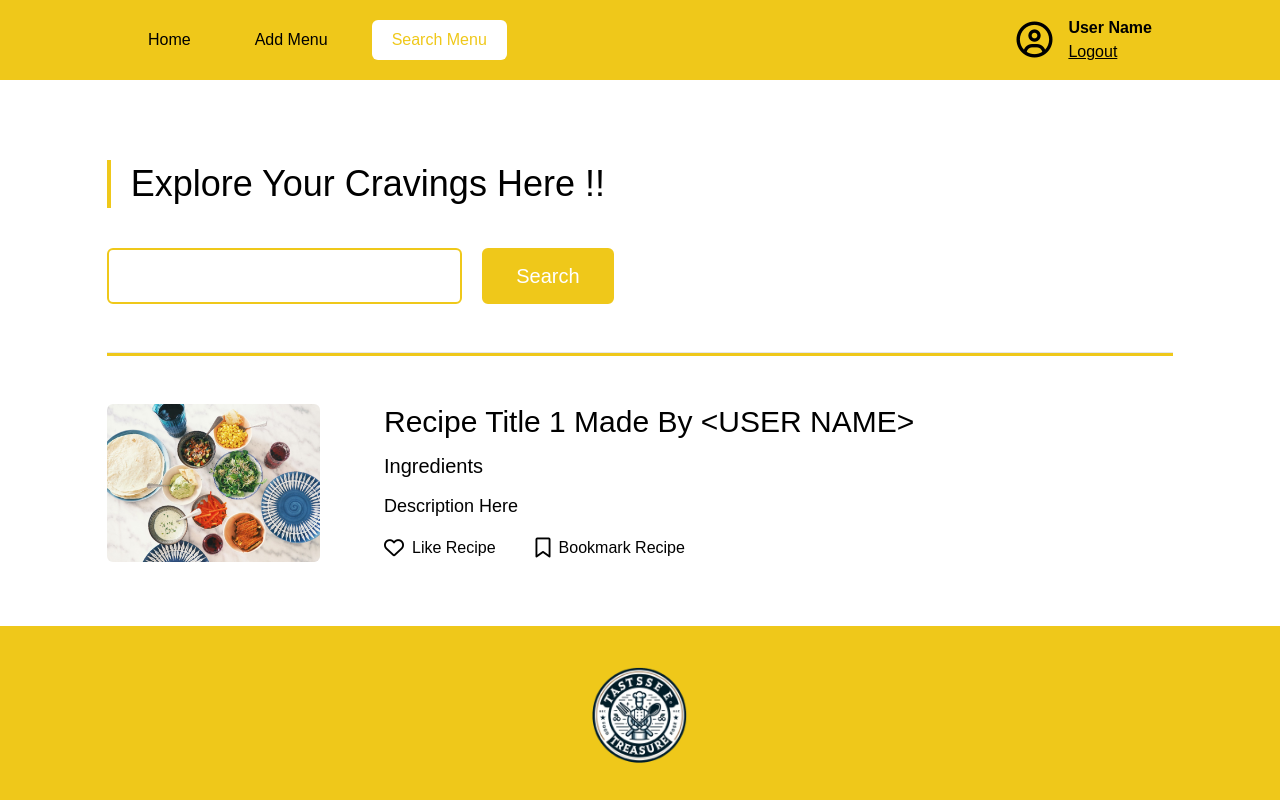
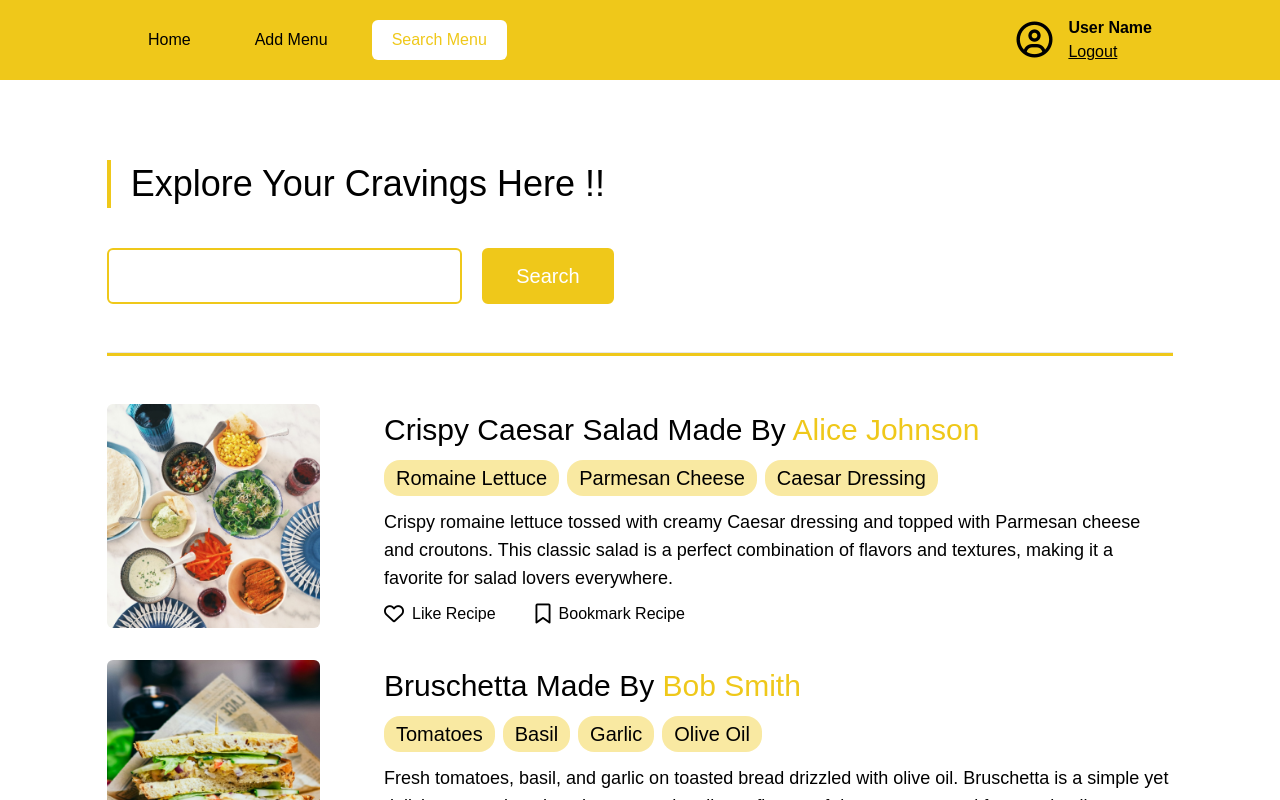
Before and after one commit to MatiSanti7/RecipeApp, a React (Vite) app: page /search-menu in a window 1280 px wide. Shown: the top 800 px of the page. Built offline with nearby package versions, Linux system fonts and the light colour scheme.

Commit message:
Added Show All Recipes

```diff
--- a/src/components/SearchMenu.jsx
+++ b/src/components/SearchMenu.jsx
@@ -1,5 +1,7 @@
 import Nav from "./Nav";
 import Footer from "./Footer";
+import recipesData from "../assets/data/recipes.json";
+import users from "../assets/data/users.json";
 
 const SearchMenu = () => {
   return (
@@ -23,19 +25,35 @@ const SearchMenu = () => {
         </div>
         <hr className="h-1 w-full bg-[#EFC81A] my-12" />
         <div className="flex flex-col gap-8">
-          <div className="flex gap-16">
+          {recipesData.recipes.map((recipe, key) => {
+            return (
+              <div key={key} className="flex h-56 gap-16">
                 <img
-              src="./src/assets/img/image-1.png"
-              alt=""
+                  src={recipe.image}
+                  alt={recipe.title}
                   className="object-cover w-1/5 rounded-md"
                 />
                 <div className="flex flex-col justify-between 4/5">
                   <div className="flex flex-col gap-3">
-                <h2 className="text-3xl font-medium">
-                  Recipe Title 1 Made By {"<USER NAME>"}
+                    <h2 className="mt-2 text-3xl font-medium">
+                      {recipe.title} Made By
+                      <span className="text-[#EFC81A]">
+                        {" " + users[recipe.author].Name}
+                      </span>
                     </h2>
-                <strong className="text-xl font-normal">Ingredients</strong>
-                <p className="text-lg">Description Here</p>
+                    <ul className="flex flex-wrap gap-2">
+                      {recipe.ingredients.map((i, index) => {
+                        return (
+                          <li
+                            key={index}
+                            className="text-xl font-normal bg-[#efc81a67] py-1 px-3 rounded-2xl"
+                          >
+                            {i}
+                          </li>
+                        );
+                      })}
+                    </ul>
+                    <p className="text-lg">{recipe.description}</p>
                   </div>
                   <div className="flex gap-10">
                     <div className="flex items-center gap-2 text-xl">
@@ -55,6 +73,8 @@ const SearchMenu = () => {
                   </div>
                 </div>
               </div>
+            );
+          })}
         </div>
       </section>
       <Footer />
```
Lines whose indentation alone changed are shown as unchanged.
